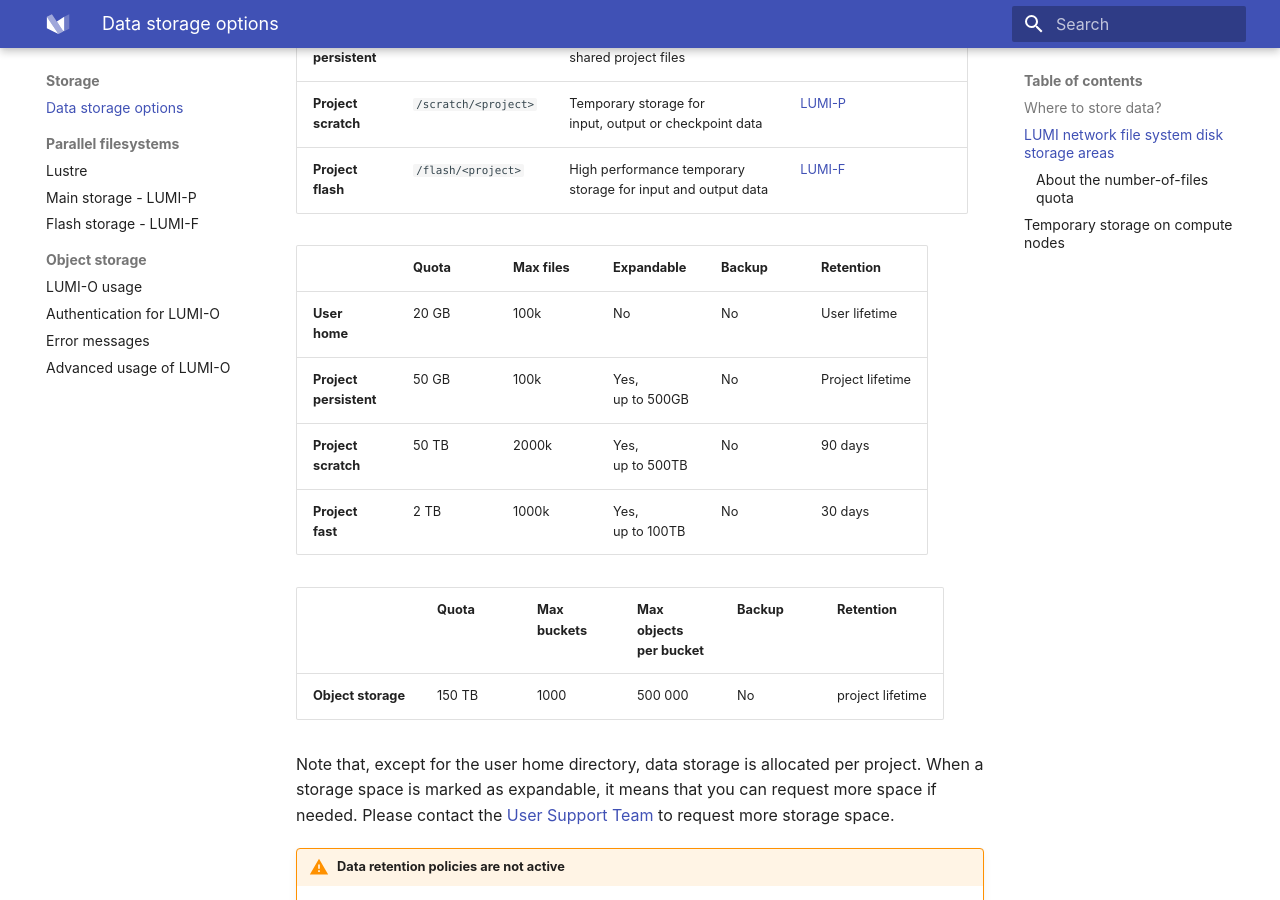
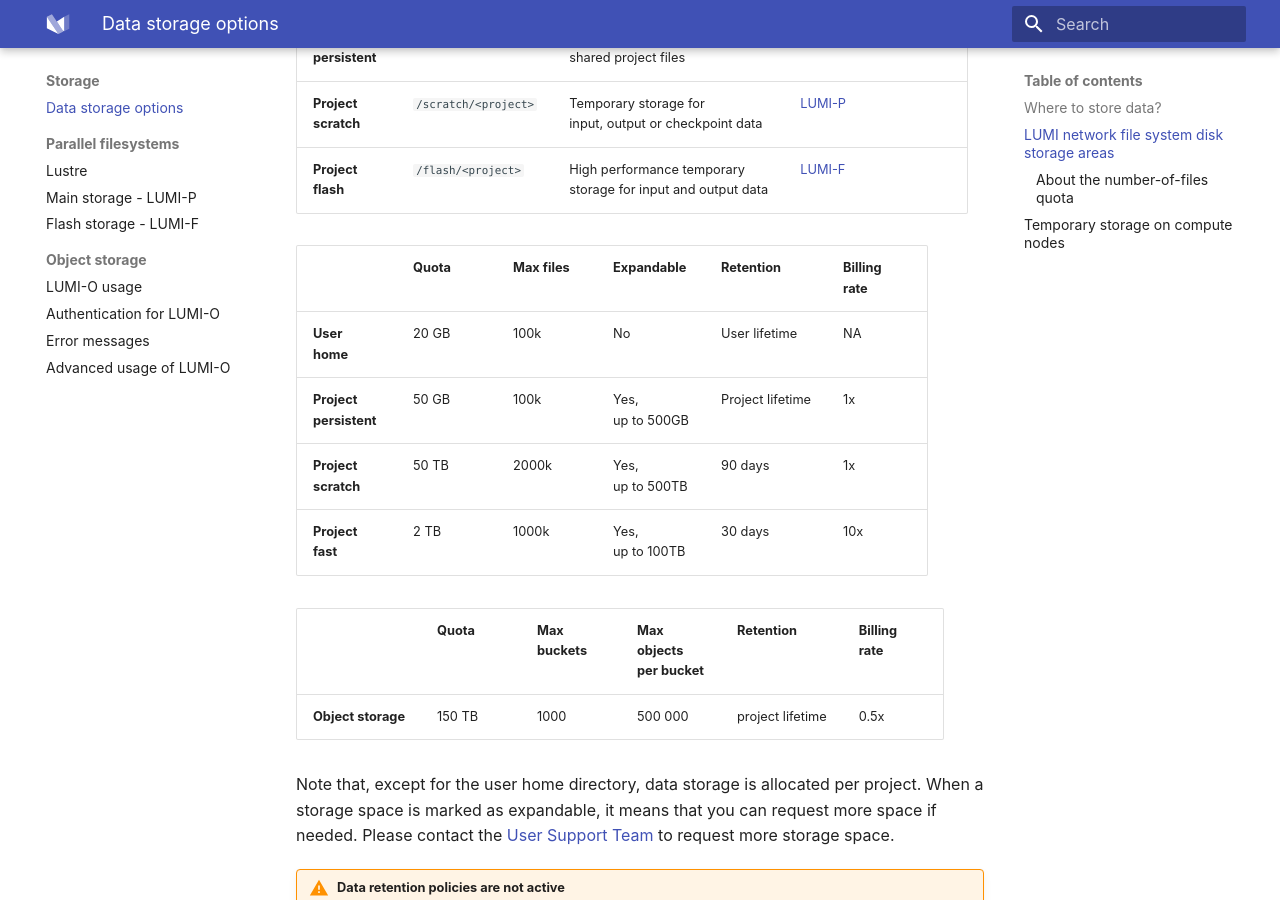
Before and after one commit to Lumi-supercomputer/lumi-userguide, an MkDocs documentation site: the page built from docs/storage/index.md, in a window 1280 px wide and 900 px high, scrolled down 1235 px. Built offline with MkDocs 1.6.1 and Material for MkDocs 9.7.7, drawn with Linux system fonts in a browser that asks for light colours.

Commit message:
add billing rate to storage options table

```diff
--- a/docs/storage/index.md
+++ b/docs/storage/index.md
@@ -92,16 +92,16 @@
 | **Project<br> flash**      | `/flash/<project>`         | High performance temporary<br> storage for input and output data | [LUMI-F][lumif]         |
 
 
-|                           | Quota | Max files | Expandable            | Backup | Retention        |
-|---------------------------|-------|-----------|-----------------------|--------|------------------|
-| **User<br>home**          | 20 GB | 100k      | No                    | No     | User lifetime    |
-| **Project<br>persistent** | 50 GB | 100k      | Yes,<br> up to 500GB  | No     | Project lifetime |
-| **Project<br>scratch**    | 50 TB | 2000k     | Yes,<br> up to 500TB  | No     | 90 days          |
-| **Project<br>fast**       |  2 TB | 1000k     | Yes,<br> up to 100TB  | No     | 30 days          |
+|                           | Quota | Max files | Expandable            | Retention        | Billing<br>rate |
+|---------------------------|-------|-----------|-----------------------| -----------------|-----------------|
+| **User<br>home**          | 20 GB | 100k      | No                    | User lifetime    | NA              |
+| **Project<br>persistent** | 50 GB | 100k      | Yes,<br> up to 500GB  | Project lifetime | 1x              |
+| **Project<br>scratch**    | 50 TB | 2000k     | Yes,<br> up to 500TB  | 90 days          | 1x              |
+| **Project<br>fast**       |  2 TB | 1000k     | Yes,<br> up to 100TB  | 30 days          | 10x             |
 
-|                    | Quota  | Max<br>buckets | Max<br>objects<br>per bucket     | Backup | Retention           |
-|--------------------|--------|----------------|----------------------------------|--------|---------------------|
-| **Object storage** | 150 TB | 1000           | 500 000                          | No     | project lifetime    |
+|                    | Quota  | Max<br>buckets | Max<br>objects<br>per bucket     | Retention           | Billing<br>rate |
+|--------------------|--------|----------------|----------------------------------|---------------------|-----------------|
+| **Object storage** | 150 TB | 1000           | 500 000                          | project lifetime    | 0.5x            |
 
 Note that, except for the user home directory, data storage is allocated per
 project. When a storage space is marked as expandable, it means that you can
```
